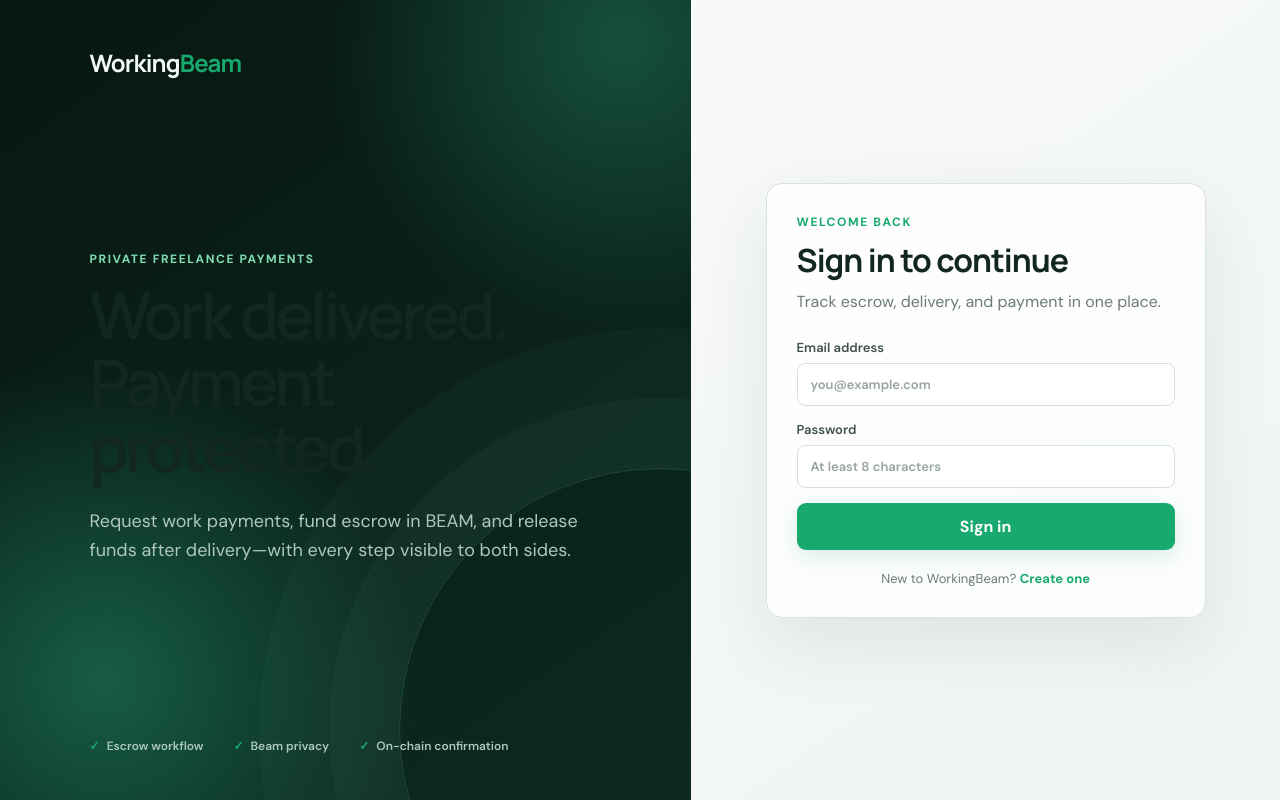
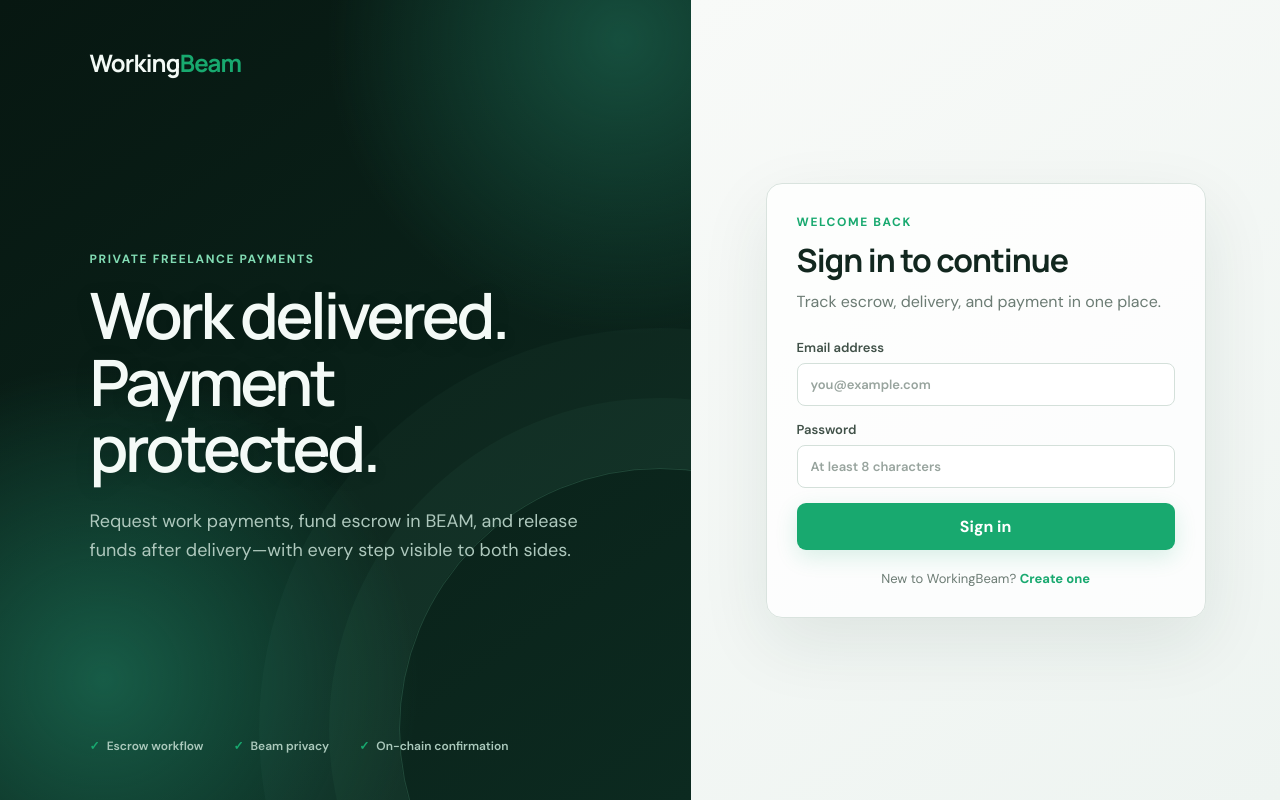
Before and after one commit to davelee001/workingbeam, a React (Create React App) app in the folder client/: page / in a window 1280 px wide. Built offline with nearby package versions, Linux system fonts and the light colour scheme.

Commit message:
fix: improve authentication hero contrast

```diff
--- a/client/src/App.css
+++ b/client/src/App.css
@@ -42,7 +42,7 @@
 .auth-story { position:relative; overflow:hidden; color:var(--ink); background:radial-gradient(circle at 15% 85%,#175c47 0,transparent 35%),radial-gradient(circle at 90% 5%,#164f3e 0,transparent 30%),linear-gradient(145deg,#071711,#0c2a20); padding:46px 7vw; display:flex; flex-direction:column; justify-content:space-between; }
 .auth-story::after { content:''; position:absolute; width:520px; height:520px; border:1px solid rgba(127,225,181,.18); border-radius:50%; right:-230px; bottom:-190px; box-shadow:0 0 0 70px rgba(127,225,181,.04),0 0 0 140px rgba(127,225,181,.03); }
 .hero-copy { position:relative; z-index:1; max-width:590px; }
-.hero-copy h1 { font:600 clamp(42px,5vw,72px)/1.04 'Manrope',sans-serif; letter-spacing:-3.5px; margin:15px 0 25px; }
+.hero-copy h1 { color:#f4faf7; font:600 clamp(42px,5vw,72px)/1.04 'Manrope',sans-serif; letter-spacing:-3.5px; margin:15px 0 25px; text-shadow:0 2px 20px rgba(0,0,0,.12); }
 .hero-copy>p:last-child { color:#aec8bd; font-size:18px; line-height:1.65; max-width:530px; }
 .trust-row { position:relative; z-index:1; display:flex; gap:30px; color:#abc9bc; font-size:12px; font-weight:600; }
 .trust-row span::before { content:'✓'; color:var(--green); margin-right:7px; }
```
